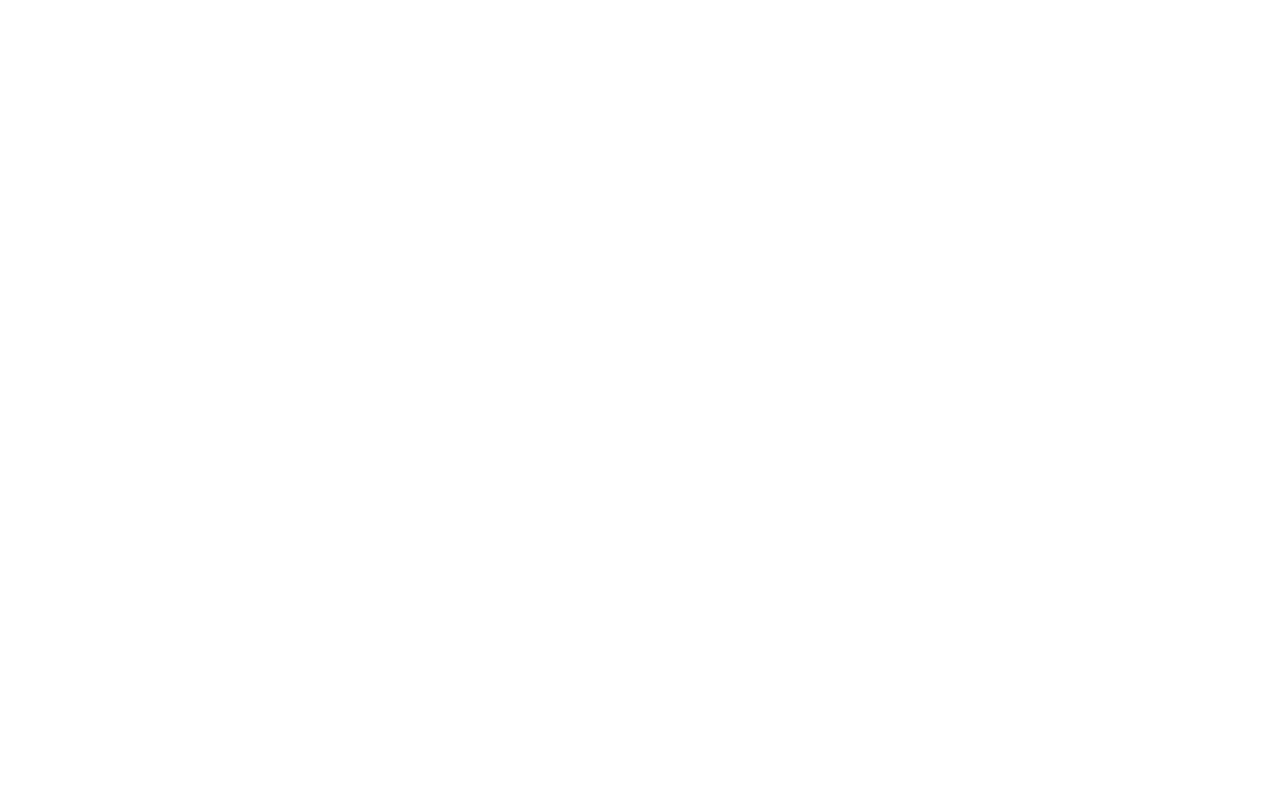
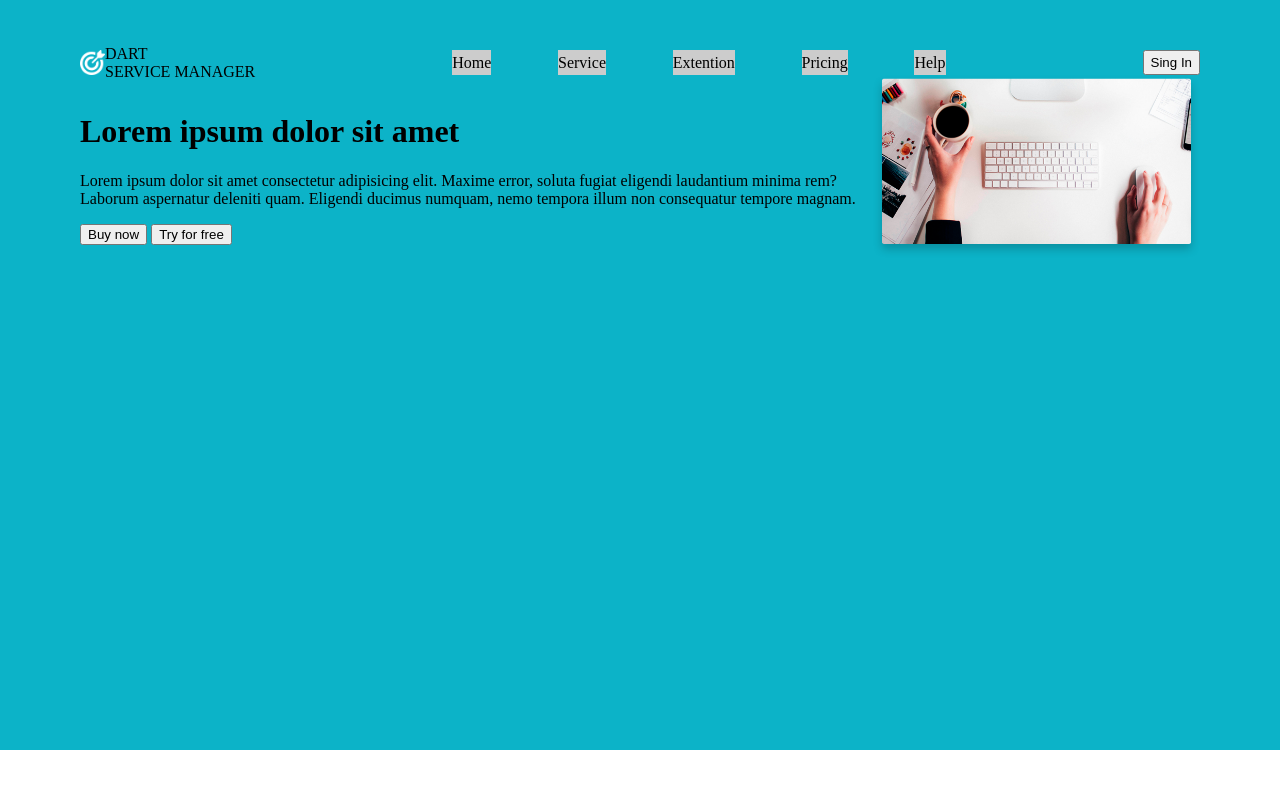
Before and after one commit to DmitryKalinin/landingPage, a plain HTML site: page index.html in a window 1280 px wide. Drawn offline with Linux system fonts and the light colour scheme.

Commit message:
Меню сайта

```diff
--- a/index.html
+++ b/index.html
@@ -1,12 +1,52 @@
 <!DOCTYPE html>
 <html lang="ru">
+
 <head>
     <meta charset="UTF-8">
     <meta name="viewport" content="width=device-width, initial-scale=1.0">
     <meta http-equiv="X-UA-Compatible" content="ie=edge">
     <title>LandingPage</title>
+    <link rel="stylesheet" href="css/style.css">
 </head>
+
 <body>
+    <header class="header">
+        <div class="container">
+            <div class="top_menu">
+                <div class="logo">
+                    <img src="img/logo.png" alt="logo">
+                    <div class="text_logo">
+                        <span>Dart</span>
+                        <span class="bold_name">Service manager</span>
+                    </div>
+                </div>
+                <div class="menu">
+                    <a href="#">Home</a>
+                    <a href="#">Service</a>
+                    <a href="#">Extention</a>
+                    <a href="#">Pricing</a>
+                    <a href="#">Help</a>
+                </div>
+                <button>Sing In</button>
+            </div>
 
+            <div class="main_display">
+                <div class="left_disp">
+                    <h1>Lorem ipsum dolor sit amet</h1>
+                    <p>Lorem ipsum dolor sit amet consectetur adipisicing elit. Maxime error, soluta fugiat eligendi laudantium minima rem? Laborum aspernatur deleniti quam. Eligendi ducimus numquam, nemo tempora illum non consequatur tempore magnam.</p>
+                    <div class="two_buttos">
+                        <button class="buy_now">Buy now</button>
+                        <button class="try_for_free">Try for free</button>
+                    </div>
+                </div>
+                <div class="right_disp">
+                    <div class="video">
+                        <img src="img/wacthvideo.png" alt="wathvideo">
+                    </div>
+                </div>
+            </div>
+        </div>
+    </header>
 </body>
+
 </html>
--- a/sass/style.sass
+++ b/sass/style.sass
@@ -1,2 +1,58 @@
 *
     box-sizing: border-box
+body
+    margin: 0
+header
+    display: flex
+    flex-direction: column
+    justify-content: space-between
+    height: 750px
+    background-color: rgba(12,179,200,1)
+.container
+    display: flex
+    flex-direction: column
+    justify-content: center
+    margin: 0 80px
+.top_menu
+    height: 25px
+    display: flex
+
+    justify-content: space-between
+    margin-top: 50px
+
+
+.logo
+    text-transform: uppercase
+    display: flex
+
+.logo img
+    width: 25px
+    height: 25px
+
+
+.text_logo
+    display: flex
+    flex-direction: column
+    justify-content: center
+
+
+
+.menu
+    display: flex
+    line-height: 25px
+    justify-content: space-around
+    width: 50%
+
+a
+    text-decoration: none
+    color: #000
+    background-color: #ccc
+
+.main_display
+    display: flex
+    align-items: center
+    align-content: center
+
+
+.video img
+    width: 100%
```
Also changed, not shown: css/style.css, img/logo.png (added), img/wacthvideo.png (added), 2 other files. Lines whose indentation alone changed are shown as unchanged.
